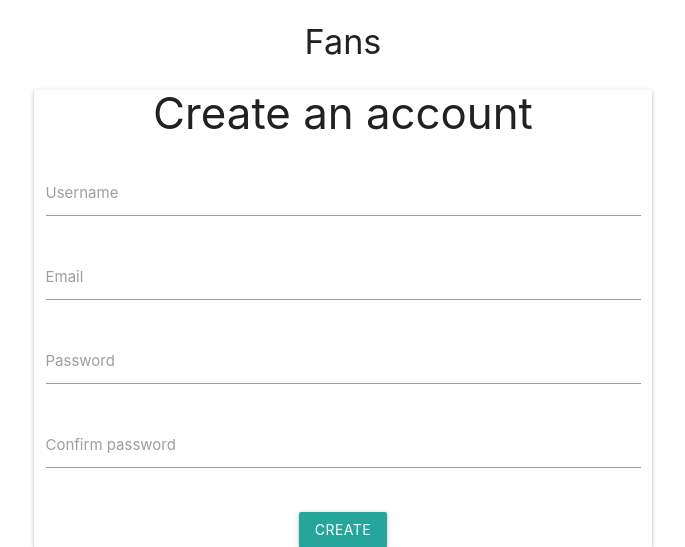
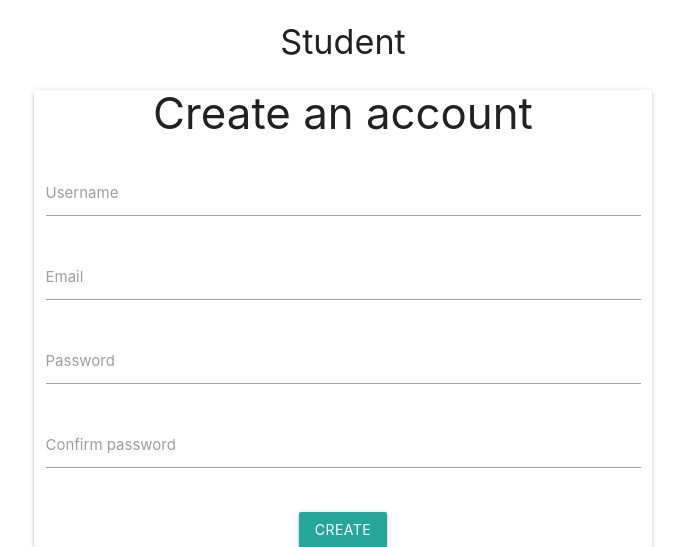
Before and after one commit to DNeilson67/LMS-DB, a Django app: page /user/signup/ in a window 1280 px wide. Shown: the top 547 px of the page, without its empty margins (297-982 px from the left). Run offline with Django 4.2, Linux system fonts and the light colour scheme; some libraries are stand-ins or nearby versions.

Commit message:
small change

```diff
--- a/Final_Project/templates/registration/signup.html
+++ b/Final_Project/templates/registration/signup.html
@@ -16,7 +16,7 @@
 
   <div class="row center-align">
     <div class="col s6 offset-s3">
-      <h4>Fans</h4>
+      <h4>Student</h4>
       <div class="card">
 
     <form method="post" action="" role="form">
```
